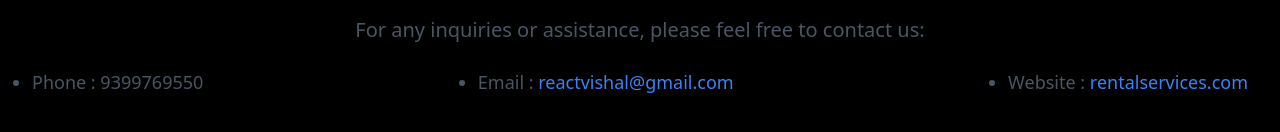
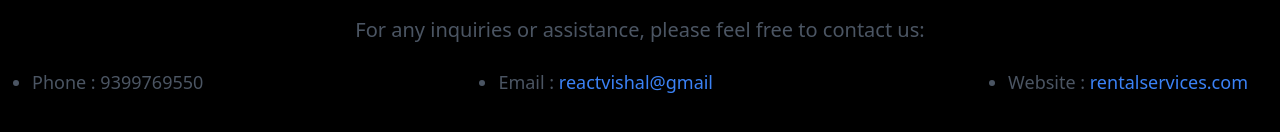
Before and after one commit to daggercoding/Rental-Services, a React (Create React App) app: page /about in a window 1280 px wide. Shown: the part 1022-1154 px from the top of the page. Built offline with nearby package versions, Linux system fonts and the light colour scheme; no server answers.

Commit message:
modified

```diff
--- a/src/Components/About.jsx
+++ b/src/Components/About.jsx
@@ -55,7 +55,7 @@ const AboutPage = () => {
           </p>
           <ul className="flex justify-between mt-6 text-lg text-gray-600 list-disc">
             <li>Phone : 9399769550</li>
-            <li>Email : <a href="mailto:reactvishal@gmail.com" className="text-blue-500">reactvishal@gmail.com</a></li>
+            <li>Email : <a className="text-blue-500" href="mailto:reactvishal@gmail.com">reactvishal@gmail</a></li>
             <li>Website : <a target='_blank' href="https://hive.blog/@okluvmee" className="text-blue-500">rentalservices.com</a></li>
           </ul>
         </div>
--- a/src/Components/Homepage/Card.jsx
+++ b/src/Components/Homepage/Card.jsx
@@ -9,6 +9,14 @@ const Card = ({user}) => {
   function handleClick(event){
     let filterData=datac.find((el)=>el._id===event.target.value)
     setFilterData(filterData)
+
+    fetch("http://localhost:8000/cartItem",{
+      method:"POST",
+      headers:{"Content-Type":"application/json"},
+      body:JSON.stringify(filterData)
+    }).then(resp=>console.log(resp))
+    .catch(err=>console.log(err.message))
+
     setCheckList((prev)=>[filterData,...prev])
   }
 
--- a/src/Components/Homepage/Cards.jsx
+++ b/src/Components/Homepage/Cards.jsx
@@ -19,7 +19,6 @@ const Cards = () => {
 
   },[datac,Navigate])
 
-
   return (
     <>
 
```
